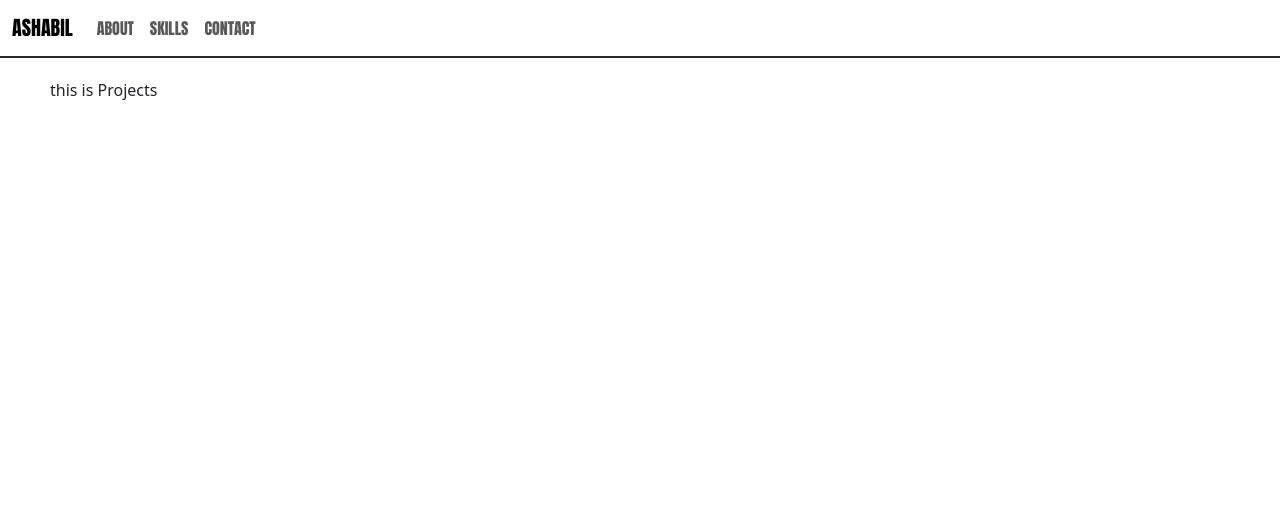
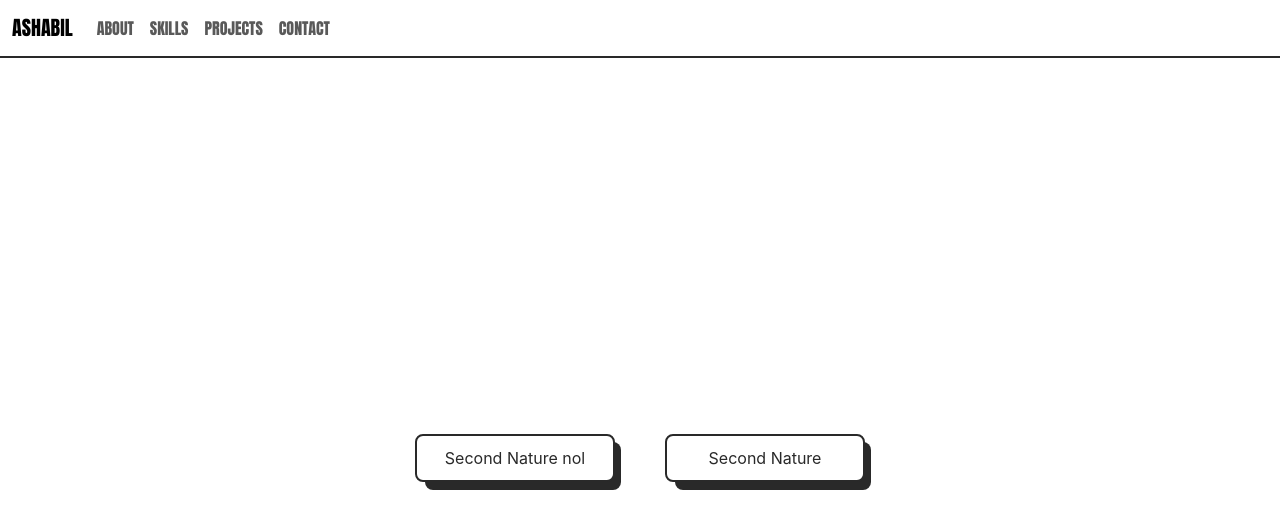
Before and after one commit to ashabilsyauqi/Portofolio, a React (Create React App) app: page /project in a window 1280 px wide. Shown: the top 528 px of the page. Built offline with nearby package versions, Linux system fonts and the light colour scheme.

Commit message:
update project

```diff
--- a/src/Components/Modal.js
+++ b/src/Components/Modal.js
@@ -27,6 +27,7 @@ export default function MyModal() {
         <AiFillQuestionCircle />
       </button>
       <Modal
+      className="modal"
         isOpen={modalIsOpen}
         shouldCloseOnOverlayClick={true}
         onRequestClose={() => setModalIsOpen(false)}
--- a/src/Components/Navbar.js
+++ b/src/Components/Navbar.js
@@ -34,11 +34,11 @@ const Navbar = () => {
                   Skills
                 </Link>
               </li>
-              {/* <li className="nav-item">
+              <li className="nav-item">
                 <Link className="nav-link" to="/project">
                   Projects
                 </Link>
-              </li> */}
+              </li>
               <li className="nav-item">
                 <Link className="nav-link" to="contact">
                   Contact
--- /dev/null
+++ b/src/Components/ProjectCard.js
@@ -0,0 +1,9 @@
+import React from "react";
+
+export default function ProjectCard({data}) {
+  return (
+    <a href={data.url} className="title-project" target="_blank" rel="noreferrer">
+      <div className=" button-56 project-card">{data.title}</div>
+    </a>
+  );
+}
--- a/src/Pages/Pages.css
+++ b/src/Pages/Pages.css
@@ -290,3 +290,54 @@ h3 {
 .modal-button:hover {
   background-color: #444;
 }
+
+
+/* Default style */
+.modal {
+  position: fixed;
+  top: 50%;
+  left: 50%;
+  transform: translate(-50%, -50%);
+  width: 400px;
+  max-width: 100%;
+  padding: 20px;
+  border: 2px solid #292929;
+  border-radius: 15px;
+  box-shadow: 15px 15px 0px #292929;
+  background-color: #fff;
+  z-index: 9999;
+}
+
+/* Media query untuk layar kecil (misalnya smartphone) */
+@media (max-width: 767px) {
+  .modal {
+    width: 90%;
+  }
+}
+
+
+.project{
+  display: flex;
+  justify-content: center;
+  align-items: center;
+  flex-wrap: wrap;
+  gap: 50px;
+}
+.height-general{
+  height: 800px;
+  /* background-color: red; */
+}
+
+
+
+/* project-card */
+.project-card {
+  width: 200px;
+  /* height: 400px; */
+  padding: 20px;
+
+}
+.title-project {
+  text-decoration: none;
+  color: #292929;
+}
--- a/src/Pages/Project.jsx
+++ b/src/Pages/Project.jsx
@@ -1,9 +1,17 @@
-const Project =() => {
-    return(
-        <div className="wrapper">
-            this is Projects
-        </div>
-    )
-}
+import ProjectCard from "../Components/ProjectCard";
 
-export default Project
+const Project = () => {
+  const projectSecondNature = [
+    { title: "Second Nature nol", url: "https://secondnature.vercel.app/" },
+    { title: "Second Nature", url: "https://secondnature.vercel.app/" },
+  ];
+  return (
+    <div className="wrapper project height-general">
+    {projectSecondNature.map((project, index) => (
+      <ProjectCard key={index} data={project} />
+    ))}
+  </div>
+  );
+};
+
+export default Project;
```
